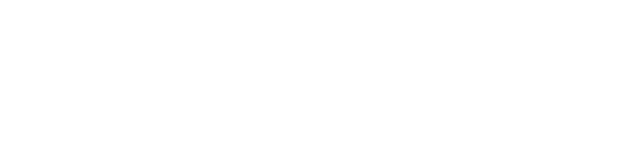
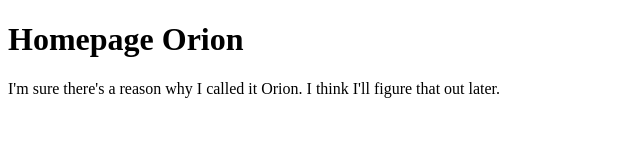
Before and after one commit to amadisoc/amadisoc.github.io, a plain HTML site: page index.html in a window 1280 px wide. Shown: the whole page, without its empty margins (0-640 px from the left). Drawn offline with Linux system fonts and the light colour scheme.

Commit message:
Index
Here we have the Homepage.

```diff
--- a/index.html
+++ b/index.html
@@ -1,2 +1,12 @@
 <!doctype html>
+<html>
+    <head>
+        <meta charset="utf-8">
+        <title>AMadisoC Home Page</title>
+        <!--Index page for Madison C Allen.-->
+    </head>
+    <body>
+        <h1>Homepage Orion</h1>
+        <p>I'm sure there's a reason why I called it Orion. I think I'll figure that out later.</p>
+    </body>
 </html>
```
